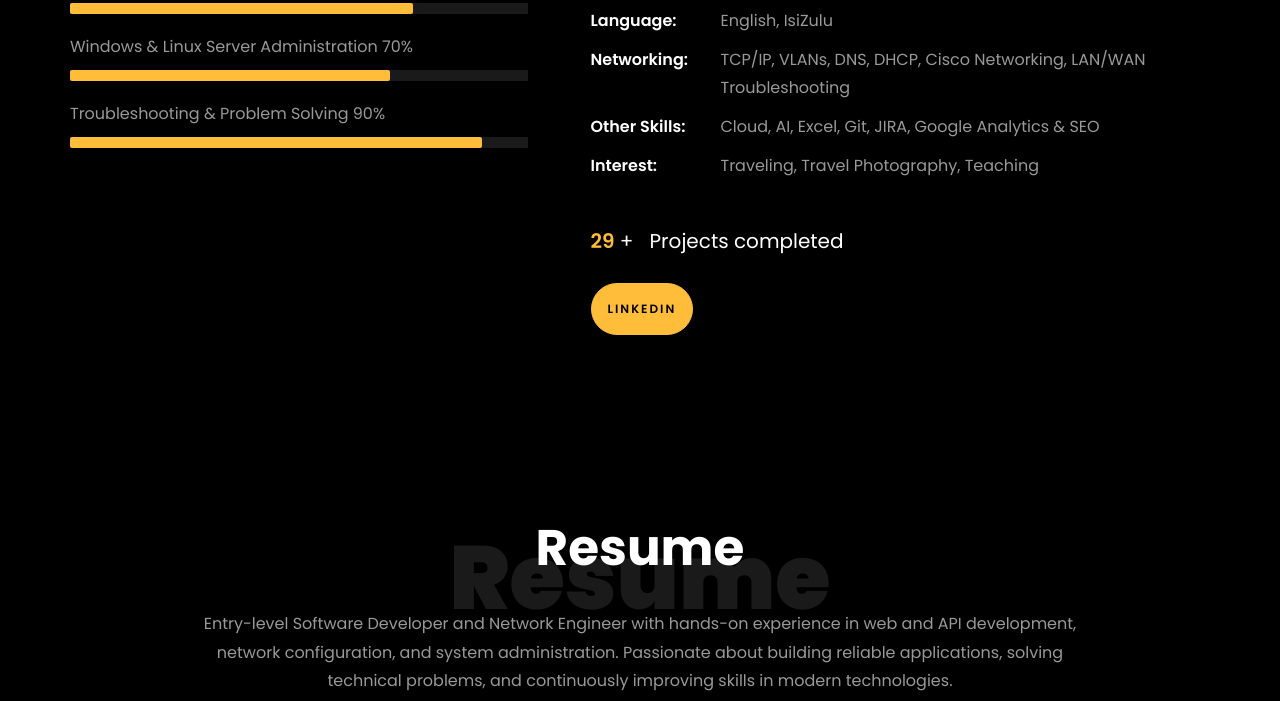
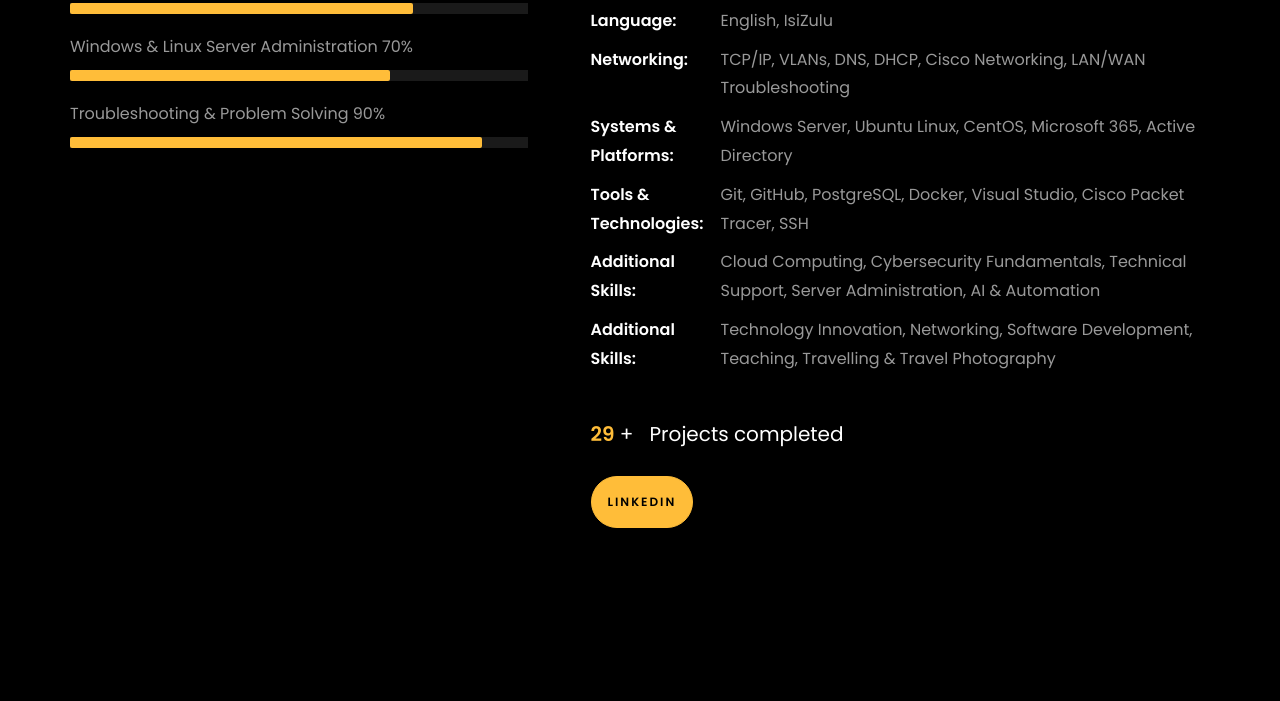
Before and after one commit to ZwelibanziShaun/Portfolio-Zwelibanzi-, a plain HTML site: page index.html in a window 1280 px wide. Shown: the part 1341-2042 px from the top of the page. Drawn offline with Linux system fonts and the light colour scheme; animation ran at ten frames a second; files whose address does not match are found by name.

Commit message:
Revise skills and interests in index.html
Updated skills and interests section with new entries.

```diff
--- a/index.html
+++ b/index.html
@@ -340,8 +340,11 @@
 									<li class="d-flex"><span>Education:</span> <span>Diploma in Information Technology (Software Development) Rosebank College (NQF Level 6) </span></li>
 									<li class="d-flex"><span>Language:</span> <span>English, IsiZulu</span></li>
 									<li class="d-flex"><span>Networking:</span> <span>TCP/IP, VLANs, DNS, DHCP, Cisco Networking, LAN/WAN Troubleshooting </span></li>
-									<li class="d-flex"><span>Other Skills:</span> <span>Cloud, AI, Excel, Git, JIRA, Google Analytics &amp; SEO</span></li>
-									<li class="d-flex"><span>Interest:</span> <span>Traveling, Travel Photography, Teaching</span></li>
+									<li class="d-flex"><span>Systems & Platforms:</span> <span>Windows Server, Ubuntu Linux, CentOS, Microsoft 365, Active Directory </span></li>
+									<li class="d-flex"><span>Tools & Technologies:</span> <span>Git, GitHub, PostgreSQL, Docker, Visual Studio, Cisco Packet Tracer, SSH</span></li>
+									<li class="d-flex"><span>Additional Skills:</span> <span>Cloud Computing, Cybersecurity Fundamentals, Technical Support, Server Administration, AI & Automation</span></li>
+									<li class="d-flex"><span>Additional Skills:</span> <span>Technology Innovation, Networking, Software Development, Teaching, Travelling & Travel Photography</span></li>
+
 
 								</ul>
 							</div>
```
